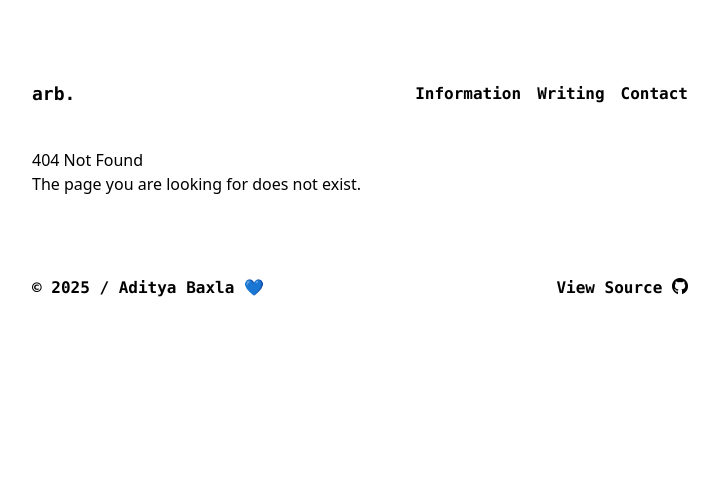
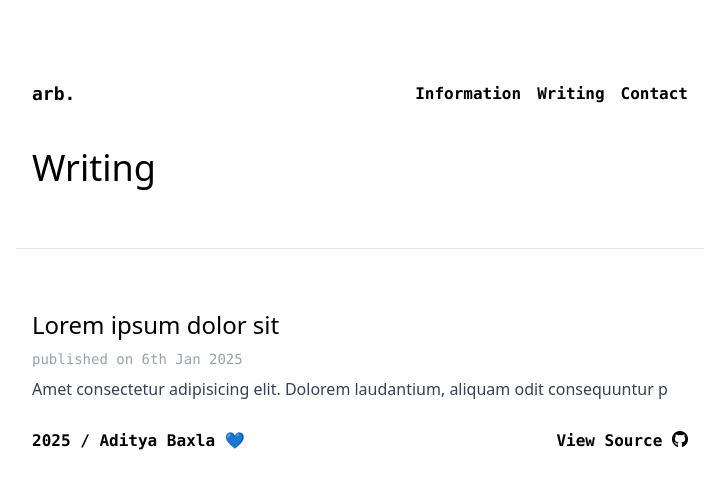
Before and after one commit to AdityaBaxla/portfolio, a Vue app: page /writing in a window 1280 px wide. Before the commit this address had no page. Shown: the top 488 px of the page, without its empty margins (280-999 px from the left). Built offline with nearby package versions, Linux system fonts and the light colour scheme.

Commit message:
added the article card component

```diff
--- a/src/components/ButtonComp.vue
+++ b/src/components/ButtonComp.vue
@@ -1,7 +1,7 @@
 <template>
   <button
     @click="props.onClick"
-    class="group inline-flex w-max items-center bg-black text-white px-6 py-2 rounded-full transition-colors duration-300 hover:bg-gray-200 hover:text-black font-mono"
+    class="group inline-flex w-max items-center bg-black text-white px-6 py-2 rounded-full transition-colors duration-300 hover:bg-pink-300 hover:text-black font-mono"
   >
     <span>{{ props.text }}</span>
     <span class="ml-2 transform transition-transform duration-300 group-hover:translate-x-2">
--- a/src/components/FooterComponent.vue
+++ b/src/components/FooterComponent.vue
@@ -1,6 +1,13 @@
 <template>
-  <footer class="flex flex-row justify-between items-center font-mono font-bold py-10">
-    <p>© 2025 / Aditya Baxla 💙</p>
+  <footer class="flex flex-row justify-between items-center font-mono font-bold py-10 cl">
+    <a
+      href="https://www.linkedin.com/in/aditya-baxla/"
+      target="_blank"
+      rel="noopener noreferrer"
+      class="cursor-pointer"
+    >
+      2025 / Aditya Baxla 💙
+    </a>
     <a href="https://github.com/AdityaBaxla/portfolio">
       View Source <i class="pi pi-github"> </i>
     </a>
--- a/src/components/NavbarComp.vue
+++ b/src/components/NavbarComp.vue
@@ -1,10 +1,12 @@
 <template>
   <div class="navbar font-mono flex justify-between items-center font-bold">
     <router-link to="/" class="nav-left text-lg">arb.</router-link>
-    <div class="nav-right flex gap-x-4 text-black hover:text-pink-400 transition">
-      <router-link to="/information" class="text-black">Information</router-link>
-      <router-link to="/writing">Writing</router-link>
-      <router-link to="/contact">Contact</router-link>
+    <div class="nav-right flex gap-x-4 text-black">
+      <router-link to="/information" class="hover:text-pink-400 transition"
+        >Information</router-link
+      >
+      <router-link to="/writing" class="hover:text-pink-400 transition">Writing</router-link>
+      <router-link to="/contact" class="hover:text-pink-400 transition">Contact</router-link>
     </div>
   </div>
 </template>
--- /dev/null
+++ b/src/components/WritingCardComp.vue
@@ -0,0 +1,9 @@
+<template>
+  <div class="writing-card h-10 flex flex-col gap-y-2">
+    <div class="text-2xl font-[500]">Lorem ipsum dolor sit</div>
+    <div class="text-gray-400 font-mono text-sm">published on 6th Jan 2025</div>
+    <div class="text-gray-700 font-[300]">
+      Amet consectetur adipisicing elit. Dolorem laudantium, aliquam odit consequuntur p
+    </div>
+  </div>
+</template>
--- a/src/router/index.js
+++ b/src/router/index.js
@@ -4,12 +4,14 @@ import Work from '../views/WorkView.vue'
 import About from '../views/AboutView.vue'
 import NotFound from '../views/NotFoundView.vue'
 import InformationView from '@/views/InformationView.vue'
+import WritingView from '@/views/WritingView.vue'
 
 const routes = [
   { path: '/', name: 'Home', component: Home },
   { path: '/work', name: 'Work', component: Work },
   { path: '/about', name: 'About', component: About },
   { path: '/information', name: 'information', component: InformationView },
+  { path: '/writing', name: 'writing', component: WritingView },
 
   // Catch-all route for 404 Not Found
   { path: '/:pathMatch(.*)*', name: 'NotFound', component: NotFound },
--- /dev/null
+++ b/src/views/WritingView.vue
@@ -0,0 +1,72 @@
+<template>
+  <h1 class="text-4xl font-[500]">Writing</h1>
+  <hr class="mt-5 mb-5 text-gray-200 -mx-4" />
+  <WritingCardComp></WritingCardComp>
+</template>
+
+<script>
+import WritingCardComp from '@/components/WritingCardComp.vue'
+
+export default {
+  name: 'ExperienceSection',
+  components: { WritingCardComp },
+  data() {
+    return {
+      experiences: [
+        {
+          company: 'Mainframe',
+          role: 'Design Engineer',
+          start: 'November 2024',
+          end: 'Present',
+          logo: 'https://static.cdnlogo.com/logos/t/46/tiktok-icon-black.svg',
+        },
+        {
+          company: 'MoonPay',
+          role: 'Senior Front-End Engineer',
+          start: 'April 2022',
+          end: 'August 2024',
+          logo: 'https://static.cdnlogo.com/logos/w/30/who.svg',
+        },
+        {
+          company: 'Monzo',
+          role: 'Web Engineer / Product Designer',
+          start: 'May 2019',
+          end: 'November 2021',
+          logo: 'https://static.cdnlogo.com/logos/i/27/iit-madras.svg',
+        },
+
+        {
+          company: 'Kalo',
+          role: 'UI Engineer',
+          start: 'February 2017',
+          end: 'May 2019',
+          logo: 'https://static.cdnlogo.com/logos/m/30/mongodb-icon.svg',
+        },
+        {
+          company: 'Pusher',
+          role: 'Front-end Developer',
+          start: 'September 2015',
+          end: 'January 2017',
+          logo: 'https://static.cdnlogo.com/logos/m/41/microsoft-teams.svg',
+        },
+      ],
+      educations: [
+        {
+          company: 'Indian Institute of Technology, Madras',
+          role: 'Bachelor of Technology in Computer Science and Engineering',
+          start: '2011',
+          end: '2015',
+          logo: 'https://static.cdnlogo.com/logos/i/27/iit-madras.svg',
+        },
+        {
+          company: 'St. Xavier’s School',
+          role: 'Higher Secondary School Certificate',
+          start: '2009',
+          end: '2011',
+          logo: 'https://stxaviersschool.com/wp-content/uploads/2020/09/logo_r.jpg',
+        },
+      ],
+    }
+  },
+}
+</script>
```
